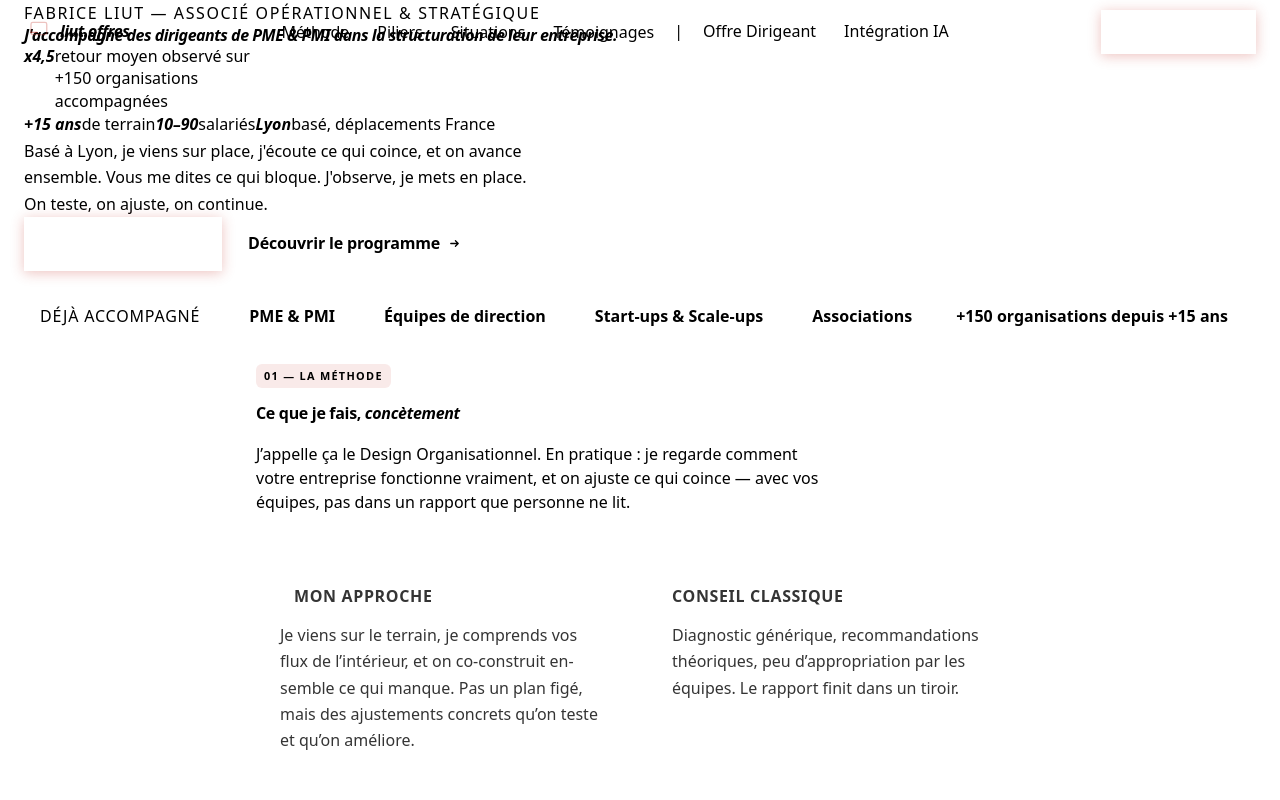
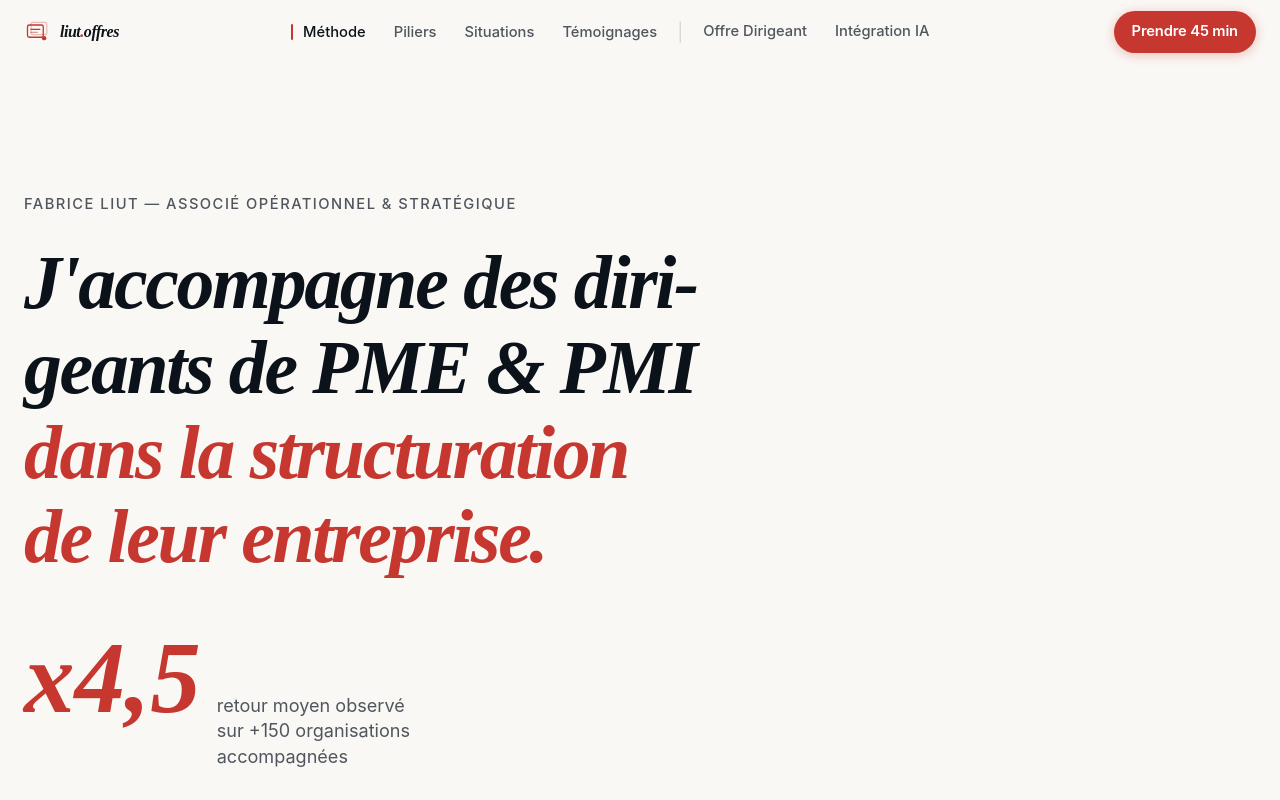
Before and after one commit to fabriceliut/offres-liut, a React (Vite) app: page / in a window 1280 px wide. Shown: the top 800 px of the page. Built offline with nearby package versions, Linux system fonts and the light colour scheme; a web font is replaced by a local one.

Commit message:
fix(css): move @import tokens.css before @font-face, remove @layer wrapper — tokens were silently dropped by PostCSS/LightningCSS

```diff
--- a/src/components/DesignOrg.tsx
+++ b/src/components/DesignOrg.tsx
@@ -28,7 +28,7 @@ export default function DesignOrg() {
 
           <h2 className="reveal mb-5" style={{ color: 'var(--ink)' }}>
             Ce que je fais,{' '}
-            <em style={{ color: 'var(--accent)' }}>concètement</em>
+            <em style={{ color: 'var(--accent)' }}>concrètement</em>
           </h2>
 
           <p className="reveal text-base mb-10" style={{ color: 'var(--ink-muted)', maxWidth: '580px' }}>
--- a/src/styles/globals.css
+++ b/src/styles/globals.css
@@ -1,3 +1,5 @@
+@import './tokens.css';
+
 /* ── Fonts locales, subset latin uniquement (no CDN, no Cyrillic/Greek overhead) ── */
 @font-face {
   font-family: 'Inter Variable';
@@ -26,7 +28,6 @@
   unicode-range: U+0000-00FF, U+0131, U+0152-0153, U+02BB-02BC, U+02C6, U+02DA, U+02DC, U+0304, U+0308, U+0329, U+2000-206F, U+20AC, U+2122, U+2191, U+2193, U+2212, U+2215, U+FEFF, U+FFFD;
 }
 
-@import './tokens.css';
 @tailwind base;
 @tailwind components;
 @tailwind utilities;
--- a/src/styles/tokens.css
+++ b/src/styles/tokens.css
@@ -1,4 +1,3 @@
-@layer tokens {
 :root {
   color-scheme: light dark;
 
@@ -69,4 +68,3 @@
     --spacing-section-v: var(--spacing-section-v-mobile);
   }
 }
-}
```
Lines whose indentation alone changed are shown as unchanged.
